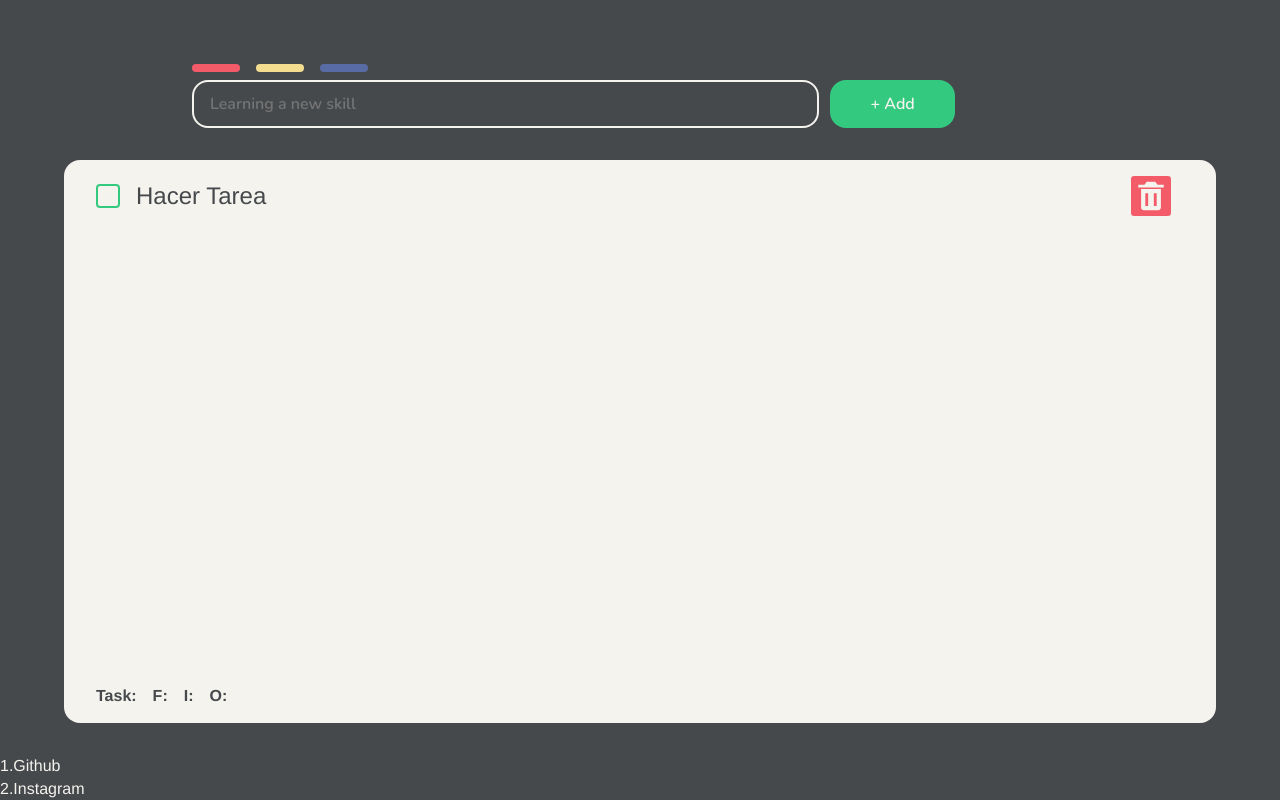
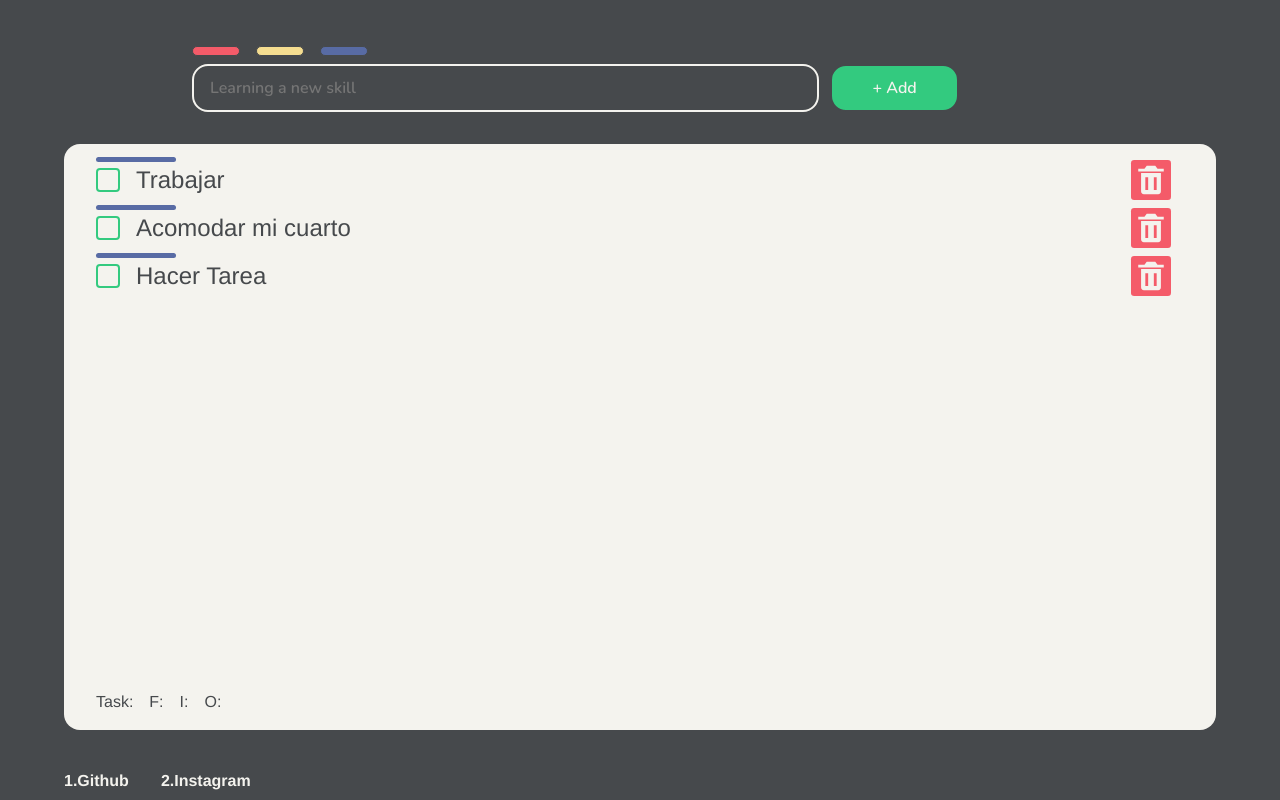
Before and after one commit to JavierCarrasco08/to-do-list, a plain HTML site: page index.html in a window 1280 px wide. Drawn offline with nearby package versions, Linux system fonts and the light colour scheme.

Commit message:
Agregando estilos al footer y enlaces

```diff
--- a/index.html
+++ b/index.html
@@ -45,6 +45,26 @@
             <input type="checkbox" />
             <div class="to-do-list__checkmark"></div>
           </label>
+          <p class="to-do-list__description">Trabajar</p>
+          <button class="to-do-list__trash">
+            <img src="./src/assets/svg/trash.svg" alt="trash" />
+          </button>
+        </li>
+        <li class="to-do-list__item">
+          <label class="to-do-list__check">
+            <input type="checkbox" />
+            <div class="to-do-list__checkmark"></div>
+          </label>
+          <p class="to-do-list__description">Acomodar mi cuarto</p>
+          <button class="to-do-list__trash">
+            <img src="./src/assets/svg/trash.svg" alt="trash" />
+          </button>
+        </li>
+        <li class="to-do-list__item">
+          <label class="to-do-list__check">
+            <input type="checkbox" />
+            <div class="to-do-list__checkmark"></div>
+          </label>
           <p class="to-do-list__description">Hacer Tarea</p>
           <button class="to-do-list__trash">
             <img src="./src/assets/svg/trash.svg" alt="trash" />
--- a/src/sass/styles.scss
+++ b/src/sass/styles.scss
@@ -17,7 +17,7 @@ body {
 
 .hero {
   width: 100%;
-  height: 8rem;
+  height: 7rem;
   flex-grow: 0;
   &__entrada {
     width: 100%;
@@ -37,24 +37,38 @@ body {
   &__fast,
   &__intermediate,
   &__optional {
+    border: 0.05rem solid $primary-color-main;
     width: 3rem;
-    height: 0.5rem;
+    height: 0.6rem;
     border-radius: 1rem;
-    background-color: red;
     -webkit-border-radius: 1rem;
     -moz-border-radius: 1rem;
     -ms-border-radius: 1rem;
     -o-border-radius: 1rem;
     cursor: pointer;
+    transition: box-shadow 0.5s ease-in, width 0.5s linear;
+    -webkit-transition: box-shadow 0.5s ease-in, width 0.5s linear;
+    -moz-transition: box-shadow 0.5s ease-in, width 0.5s linear;
+    -ms-transition: box-shadow 0.5s ease-in, width 0.5s linear;
+    -o-transition: box-shadow 0.5s ease-in, width 0.5s linear;
   }
   &__fast {
     background-color: $primary-color-red-important;
+    &:hover {
+      box-shadow: 0px 0px 5px 5px $primary-color-red-important;
+    }
   }
   &__intermediate {
     background-color: $primary-color-yellow-optional;
+    &:hover {
+      box-shadow: 0px 0px 5px 5px $primary-color-yellow-optional;
+    }
   }
   &__optional {
     background-color: $primary-color-blue-optional;
+    &:hover {
+      box-shadow: 0px 0px 5px 5px $primary-color-blue-optional;
+    }
   }
   &__form {
     width: 70%;
@@ -87,6 +101,7 @@ body {
     padding: 0.2rem 2.5rem;
     border-radius: 1rem;
     font-family: "Nunito", sans-serif;
+    border: 0.15rem solid $primary-color-main;
     cursor: pointer;
     -webkit-border-radius: 1rem;
     -moz-border-radius: 1rem;
@@ -98,7 +113,6 @@ body {
     }
     &:hover {
       box-shadow: 0px 0px 10px 10px $primary-color-button-add;
-      border: 0.05rem solid $color-text;
     }
     transition: box-shadow 0.5s ease-in, width 0.5s linear;
     -webkit-transition: box-shadow 0.5s ease-in, width 0.5s linear;
@@ -129,11 +143,30 @@ body {
   &__container {
     width: 100%;
     flex-grow: 1;
+    display: flex;
+    flex-direction: column;
+    gap: 0.5rem;
   }
   &__item {
     display: flex;
     align-items: center;
     gap: 1rem;
+    position: relative;
+    &::before {
+      content: "";
+      display: block;
+      position: absolute;
+      width: 5rem;
+      height: 5px;
+      left: 0;
+      top: -0.2rem;
+      border-radius: 0.5rem;
+      background-color: $primary-color-blue-optional;
+      -webkit-border-radius: 0.5rem;
+      -moz-border-radius: 0.5rem;
+      -ms-border-radius: 0.5rem;
+      -o-border-radius: 0.5rem;
+    }
   }
   &__description {
     font-size: 1.5rem;
@@ -187,10 +220,49 @@ body {
     flex-grow: 0;
     display: flex;
     gap: 1rem;
-    font-weight: 600;
+    font-weight: 300;
   }
 }
+
 .foo {
   color: $color-text;
   flex-grow: 0;
+  padding: 0.5rem 0;
+  &__navbar {
+    margin: {
+      left: auto;
+      right: auto;
+    }
+    width: 90%;
+    display: flex;
+    gap: 2rem;
+  }
+  &__a {
+    font-size: 1rem;
+    font-weight: 600;
+    position: relative;
+    &::before {
+      content: "";
+      display: block;
+      position: absolute;
+      width: 0%;
+      height: 5px;
+      left: 0;
+      bottom: -0.2rem;
+      border-radius: 0.5rem;
+      background-color: $primary-color-blue-optional;
+      -webkit-border-radius: 0.5rem;
+      -moz-border-radius: 0.5rem;
+      -ms-border-radius: 0.5rem;
+      -o-border-radius: 0.5rem;
+      transition: width 0.5s ease-out;
+      -webkit-transition: width 1s ease-out;
+      -moz-transition: width 1s ease-out;
+      -ms-transition: width 1s ease-out;
+      -o-transition: width 1s ease-out;
+    }
+    &:hover::before {
+      width: 100%;
+    }
+  }
 }
```
Also changed, not shown: dist/css/main.css, 1 other file.
